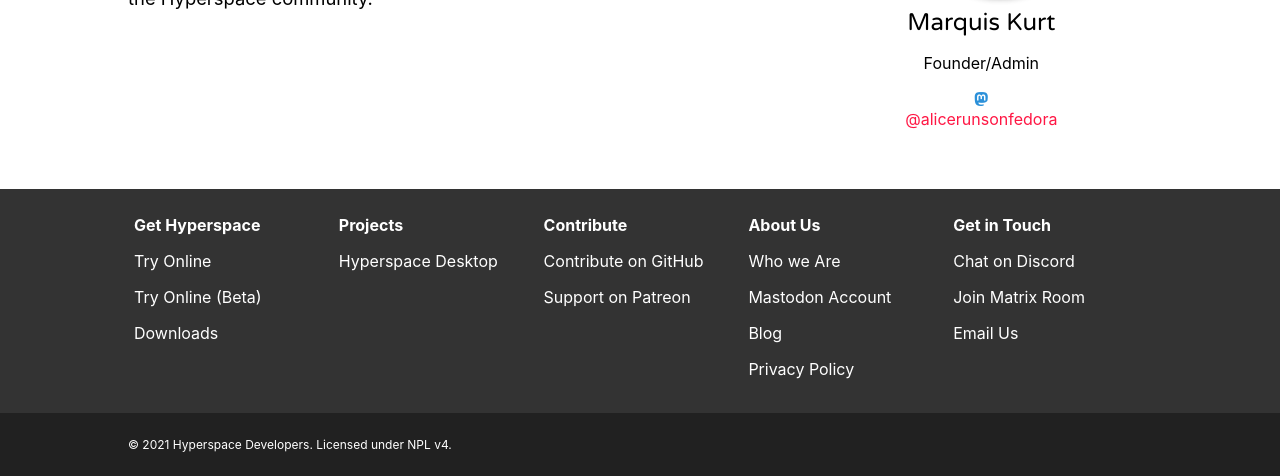
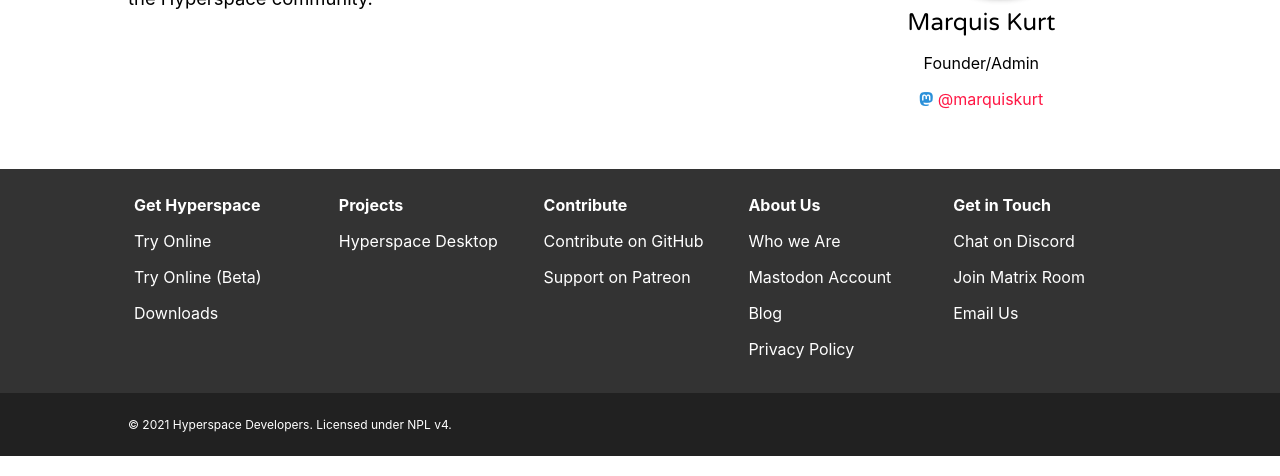
Before and after one commit to hyperspacedev/hyperspacedev.github.io, a Jekyll site: the page built from _posts/2019-09-29-post.md, in a window 1280 px wide, cut to the strip 563-1039 px from the top of the page. Built offline with Jekyll 4.4.1, drawn with Linux system fonts in a browser that asks for light colours; nearby versions of some CDN libraries; some web fonts are replaced; our own code applies the rules of GitHub Pages for plain Markdown files.

Commit message:
Update team.yml

```diff
--- a/_data/team.yml
+++ b/_data/team.yml
@@ -2,9 +2,9 @@
   name: Marquis Kurt
   role: Founder/Admin
   mastodon:
-    username: "@alicerunsonfedora"
-    address: "mastodon.social"
-    image: "https://files.mastodon.social/accounts/avatars/000/367/895/original/7ff634c012ec6efa.jpeg"
+    username: "@marquiskurt"
+    address: "fosstodon.org"
+    image: "https://fosstodon.b-cdn.net/accounts/avatars/000/308/724/original/c5415f508782d9ae.jpeg"
 Nodar Sotkilava:
   name: Nodar Sotkilava
   role: Co-administrator
```
